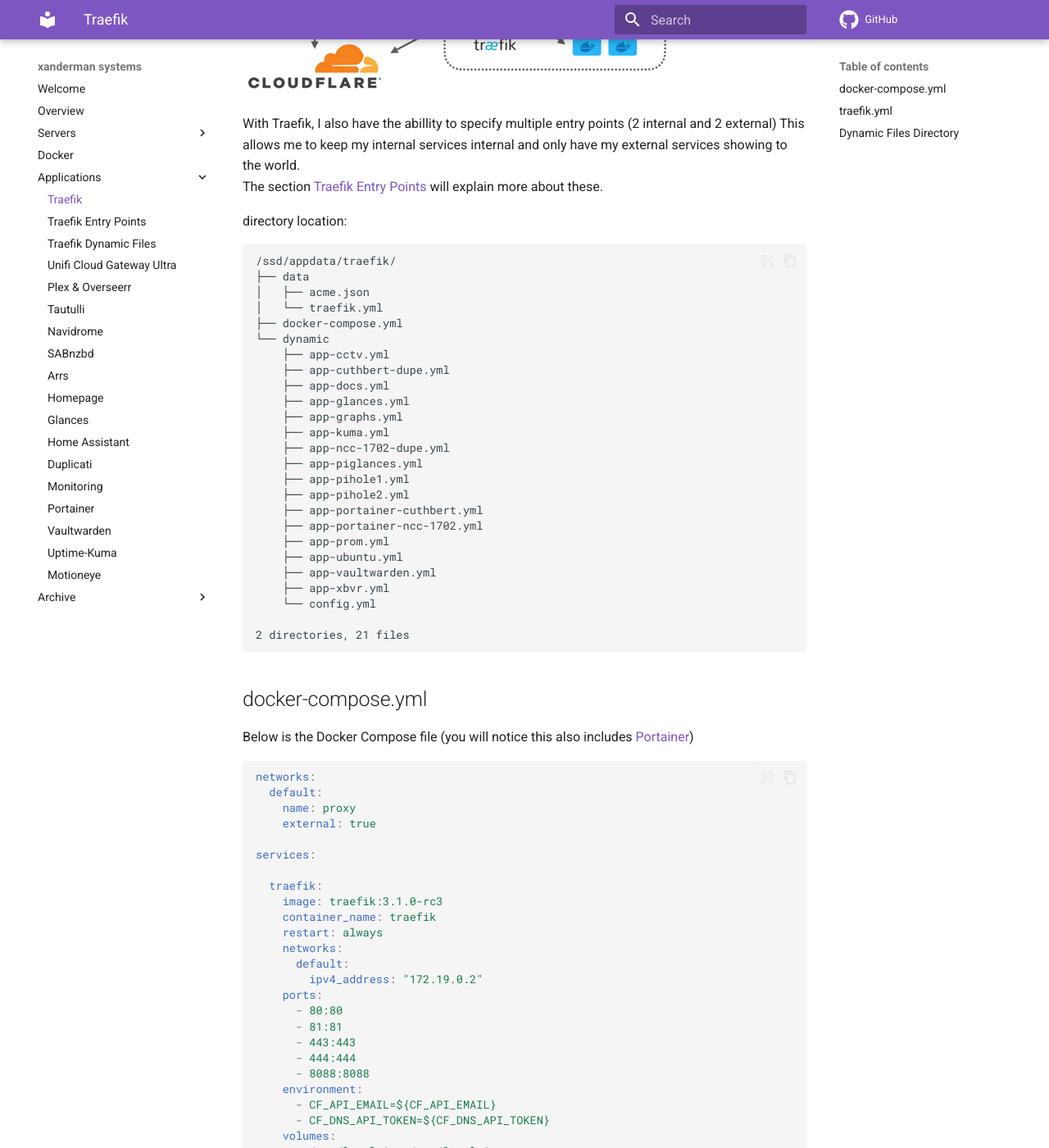
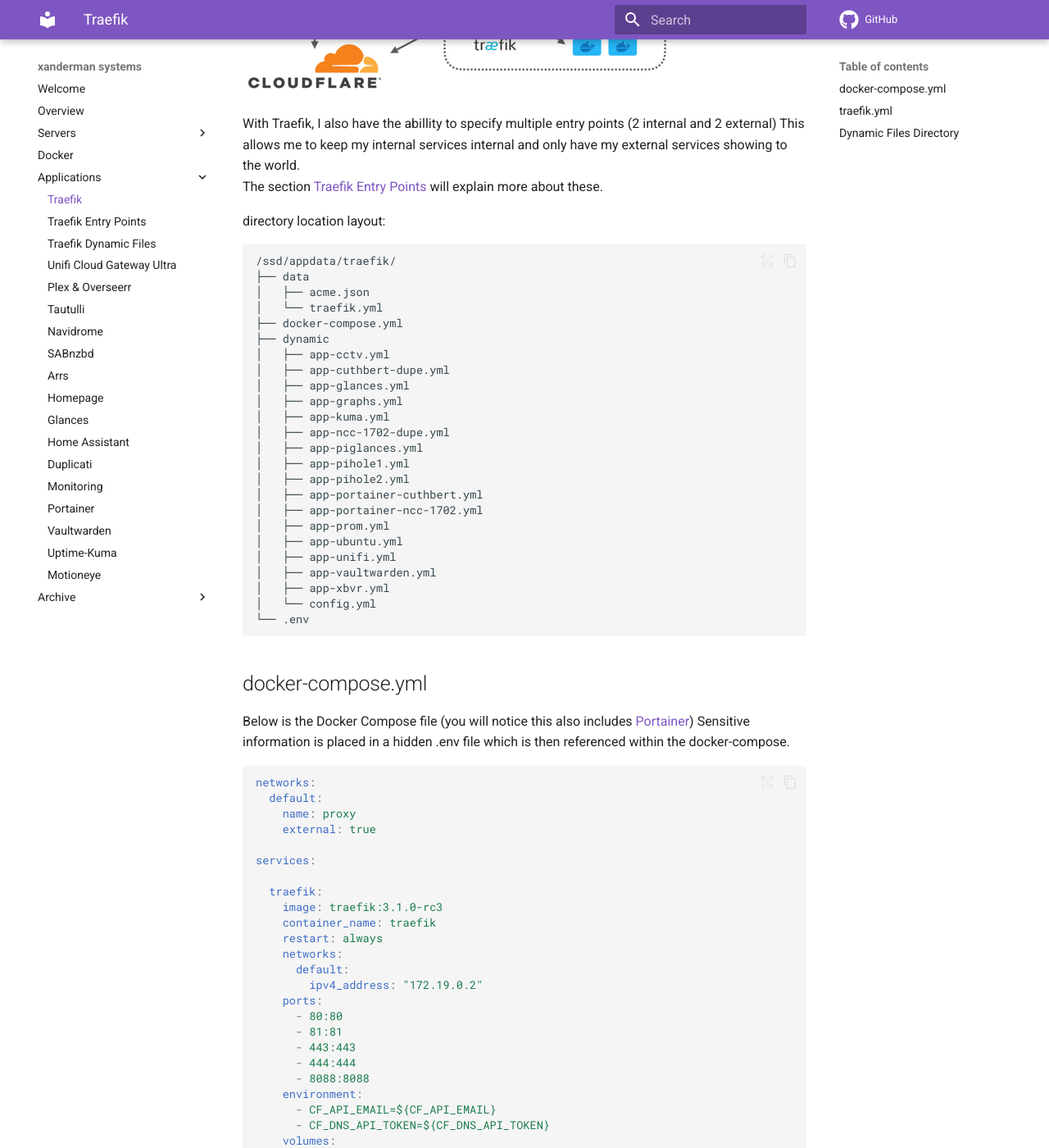
Before and after one commit to Xanderlicious/mkdocs, an MkDocs documentation site: the page built from docs/traefik.md, in a window 1280 px wide and 1400 px high, scrolled down 675 px. Shown: the whole window at 82% size. Built offline with MkDocs 1.6.1 and Material for MkDocs 9.7.7, drawn with Linux system fonts in a browser that asks for light colours; comment, search, counter and statistics services are not loaded.

Commit message:
updated directory location layout

````diff
--- a/docs/traefik.md
+++ b/docs/traefik.md
@@ -12,39 +12,39 @@
 The section [Traefik Entry Points](https://docs.xanderman.co.uk/entrypoints/) will explain more about these.
 
 
-directory location:
+directory location layout:
 
-```
+``` bash
 /ssd/appdata/traefik/
 ├── data
 │   ├── acme.json
 │   └── traefik.yml
 ├── docker-compose.yml
-└── dynamic
-    ├── app-cctv.yml
-    ├── app-cuthbert-dupe.yml
-    ├── app-docs.yml
-    ├── app-glances.yml
-    ├── app-graphs.yml
-    ├── app-kuma.yml
-    ├── app-ncc-1702-dupe.yml
-    ├── app-piglances.yml
-    ├── app-pihole1.yml
-    ├── app-pihole2.yml
-    ├── app-portainer-cuthbert.yml
-    ├── app-portainer-ncc-1702.yml
-    ├── app-prom.yml
-    ├── app-ubuntu.yml
-    ├── app-vaultwarden.yml
-    ├── app-xbvr.yml
-    └── config.yml
-
-2 directories, 21 files
+├── dynamic
+│   ├── app-cctv.yml
+│   ├── app-cuthbert-dupe.yml
+│   ├── app-glances.yml
+│   ├── app-graphs.yml
+│   ├── app-kuma.yml
+│   ├── app-ncc-1702-dupe.yml
+│   ├── app-piglances.yml
+│   ├── app-pihole1.yml
+│   ├── app-pihole2.yml
+│   ├── app-portainer-cuthbert.yml
+│   ├── app-portainer-ncc-1702.yml
+│   ├── app-prom.yml
+│   ├── app-ubuntu.yml
+│   ├── app-unifi.yml
+│   ├── app-vaultwarden.yml
+│   ├── app-xbvr.yml
+│   └── config.yml
+└── .env
 ```
 
 ##docker-compose.yml
 
 Below is the Docker Compose file (you will notice this also includes [Portainer](https://docs.xanderman.co.uk/portainer/))
+Sensitive information is placed in a hidden .env file which is then referenced within the docker-compose.
 
 ``` yaml
 networks:
@@ -139,13 +139,11 @@
         entryPoint:
           to: websecure
           scheme: https
-
   websecure-int:
     address: :443
     http:
       middlewares:
         - global-default-headers@file
-
 #external
   web-ext:
     address: :81
@@ -154,13 +152,11 @@
         entryPoint:
           to: websecure
           scheme: https
-
   websecure-ext:
     address: :444
     http:
       middlewares:
         - global-default-headers@file
-
   metrics:
     address: :8088
 
@@ -193,7 +189,6 @@
 log:
   level: "INFO"
   filePath: "/var/log/traefik/traefik.log"
-
 accessLog:
   filePath: "/var/log/traefik/access.log"
 
````
